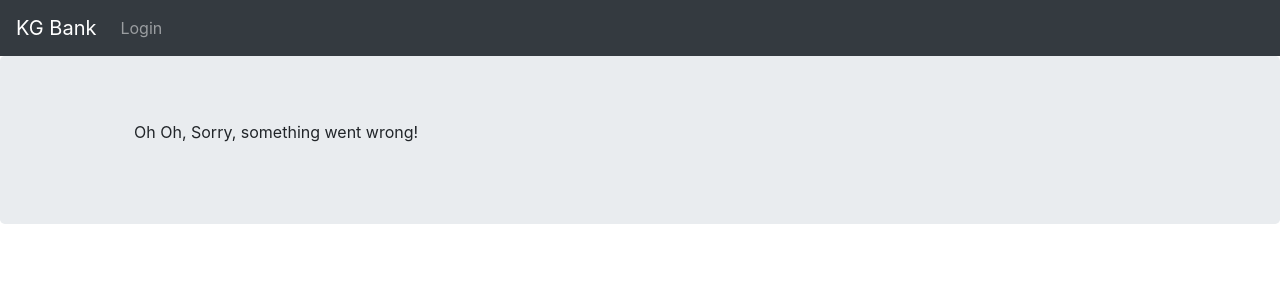
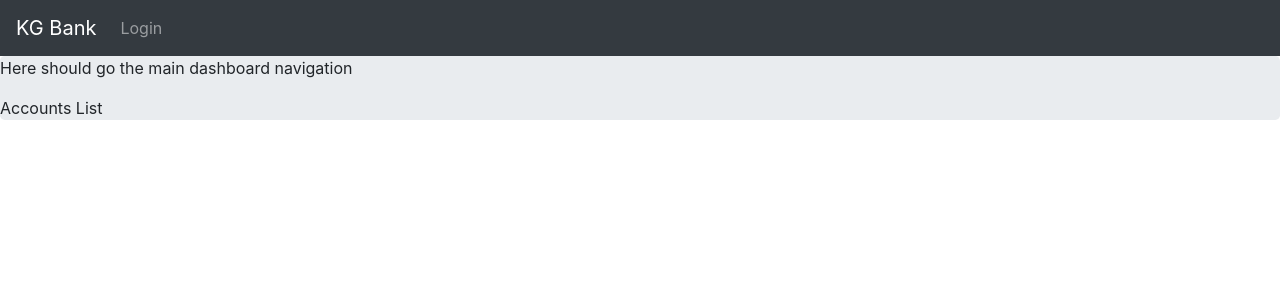
Before and after one commit to dnjavier/ng5-bank, an Angular app: page /main/accounts in a window 1280 px wide. Shown: the top 300 px of the page. Built offline with nearby package versions, Linux system fonts and the light colour scheme.

Commit message:
updates routing in dashboard to have a nested router

```diff
--- a/src/app/app.component.html
+++ b/src/app/app.component.html
@@ -1,5 +1,5 @@
 <nav-bar></nav-bar>
-<!--The content below is only a placeholder and can be replaced.-->
+
 <div class="jumbotron">
-<router-outlet></router-outlet>
+    <router-outlet></router-outlet>
 </div>
--- a/src/app/app.module.ts
+++ b/src/app/app.module.ts
@@ -23,8 +23,8 @@ import { DashboardModule } from './dashboard/dashboard.module';
   imports: [
     BrowserModule,
     FormsModule,
+    DashboardModule,
     AppRoutingModule,
-    DashboardModule,
     SharedModule
   ],
   providers: [
--- /dev/null
+++ b/src/app/dashboard/dashboard.component.html
@@ -0,0 +1,4 @@
+<div>
+    <p>Here should go the main dashboard navigation</p>
+    <router-outlet></router-outlet>
+</div>
--- a/src/app/dashboard/dashboard.module.ts
+++ b/src/app/dashboard/dashboard.module.ts
@@ -2,12 +2,14 @@ import { NgModule } from '@angular/core';
 import { DashboardRoutingModule } from './dashboard-routing.module';
 import { AccountListComponent } from './account-list/account-list.component';
 import { AccountDetailComponent } from './account-detail/account-detail.component';
+import { DashboardComponent } from './dashboard.component';
 
 @NgModule({
     imports: [
         DashboardRoutingModule
     ],
     declarations: [
+        DashboardComponent,
         AccountListComponent,
         AccountDetailComponent
     ],
```
Also changed, not shown: src/app/dashboard/dashboard-routing.module.ts (+21 -2 lines), src/app/dashboard/dashboard.component.ts (added, +9 -0 lines), src/app/dashboard/dashboard.component.scss (added), src/app/dashboard/ds-shared/ds-navigation/ds-navigation.component.html (added), src/app/dashboard/ds-shared/ds-navigation/ds-navigation.component.scss (added), src/app/dashboard/ds-shared/ds-navigation/ds-navigation.component.ts (added).
